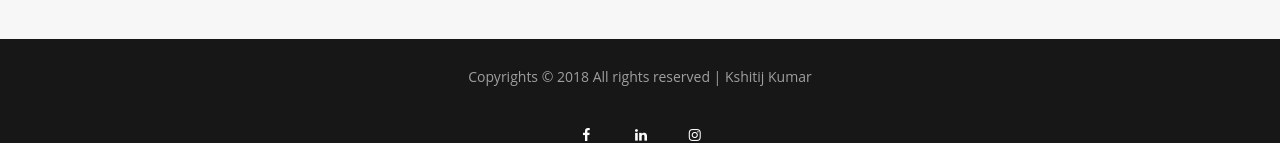
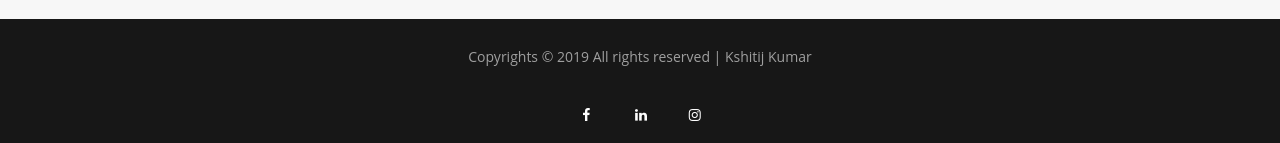
Before and after one commit to kshitijkumar30/kshitijkumar30.github.io, a plain HTML site: page index.html in a window 1280 px wide. Shown: the part 3206-3349 px from the top of the page. Drawn offline with nearby package versions, Linux system fonts and the light colour scheme; files whose address does not match are found by name; a web font is replaced by a local one.

Commit message:
Update index.html

```diff
--- a/index.html
+++ b/index.html
@@ -385,34 +385,7 @@ Smartphone Compatible web template, free webdesigns for Nokia, Samsung, LG, Sony
 
 
 
-<!--<div id="blog" class="blog">
-	 <div class="container">
-		 <h3>Achievements</h3>
-		 <div class="blog-grids">
-			 <div class="col-md-4 blog-grid">
 
-				 <h4><a>Poster Competition on IOT</a></h4>
-					<span>March 2017</span>
-				 <p>Received first prize in poster competition of IEEE workshop on Internet of Things and Smart Cities.</p>
-			 </div>
-			 <div class="col-md-4 blog-grid">
-
-				 <h4><a>Research on Visual Cryptography</a></h4>
-					<span>2014-2017</span>
-				 <p>6 Research Papers published on National & International Journals in the area of Visual Cryptography</p>
-			 </div>
-			<div class="col-md-4 blog-grid">
-
-				<h4><a>Optimum Marks in Mathematics</a></h4>
-					<span>2011</span>
-				 <p>Got awarded for securing optimum in Mathematics in 10th grade</p>
-			 </div>
-
-
-
-		 </div>
-	 </div>
-</div>-->
 
 -->
 
@@ -454,7 +427,7 @@ Smartphone Compatible web template, free webdesigns for Nokia, Samsung, LG, Sony
 </div>
 <div class="footer">
 	 <div class="container">
-		<p>Copyrights © 2018 All rights reserved |&nbsp<a href="mailto:kshitij.kumar2@cognizant.com" style="color:rgba(255, 255, 255, 0.59)">Kshitij Kumar</a></p>
+		<p>Copyrights © 2019 All rights reserved |&nbsp<a href="mailto:kshitij.kumar2@cognizant.com" style="color:rgba(255, 255, 255, 0.59)">Kshitij Kumar</a></p>
 		<div class="social">
 
 				<a href="https://www.facebook.com/Mr.KshitijSrivastava" class="fa fa-facebook"></a>
```
